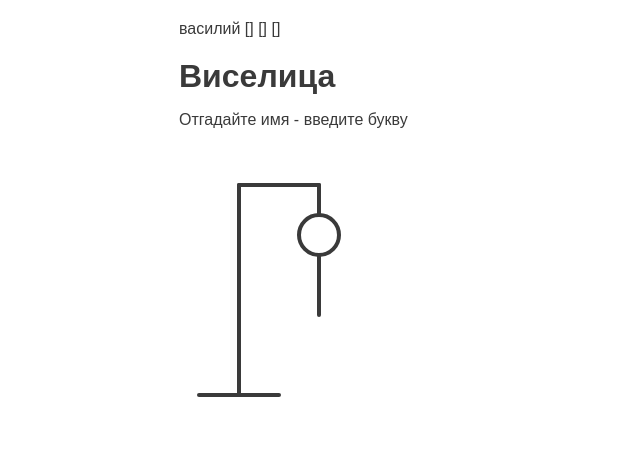
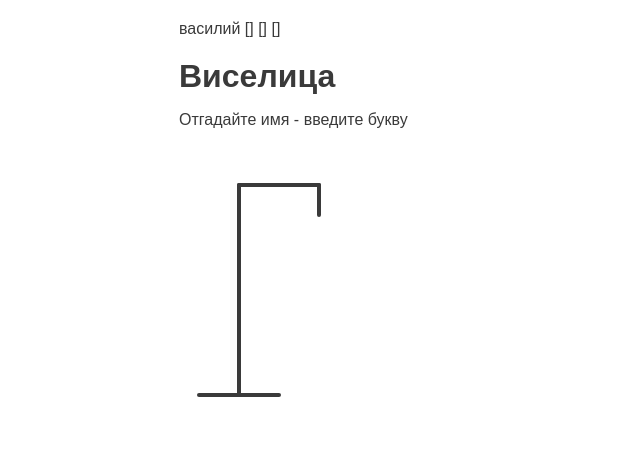
Before and after one commit to drummer-Yurii/game, a Vue app: page / in a window 1280 px wide. Shown: the top 465 px of the page, without its empty margins (266-906 px from the left). Built offline with nearby package versions, Linux system fonts and the light colour scheme.

Commit message:
show figure when add wrong letter

```diff
--- a/src/App.vue
+++ b/src/App.vue
@@ -33,7 +33,7 @@ window.addEventListener('keydown', ({key}) => {
   {{ wrongLetters }}
   <GameHeader />
   <div class="game-container">
-    <GameFigure />
+    <GameFigure :wrong-letters-count="wrongLetters.length" />
     <GameWrongLetters :wrong-letters="wrongLetters" />
     <GameWord :word="word" :correct-letters="correctLetters" />
   </div>
--- a/src/components/GameFigure.vue
+++ b/src/components/GameFigure.vue
@@ -1,5 +1,9 @@
 <script setup lang="ts">
+interface Props {
+  wrongLettersCount: number
+}
 
+defineProps<Props>()
 </script>
 
 <template>
@@ -11,14 +15,14 @@
         <line x1="20" y1="230" x2="100" y2="230" />
 
         <!-- Head -->
-        <circle cx="140" cy="70" r="20" />
+        <circle v-if="wrongLettersCount >= 1" cx="140" cy="70" r="20" />
         <!-- Body -->
-        <line x1="140" y1="90" x2="140" y2="150" />
+        <line v-if="wrongLettersCount >= 2" x1="140" y1="90" x2="140" y2="150" />
         <!-- Arms -->
-        <!-- <line x1="140" y1="120" x2="120" y2="100" />
-          <line x1="140" y1="120" x2="160" y2="100" /> -->
+        <line v-if="wrongLettersCount >= 3" x1="140" y1="120" x2="120" y2="100" />
+        <line v-if="wrongLettersCount >= 4" x1="140" y1="120" x2="160" y2="100" />
         <!-- Legs -->
-        <!-- <line x1="140" y1="150" x2="120" y2="180" />
-          <line x1="140" y1="150" x2="160" y2="180" /> -->
+        <line v-if="wrongLettersCount >= 5" x1="140" y1="150" x2="120" y2="180" />
+        <line v-if="wrongLettersCount >= 6" x1="140" y1="150" x2="160" y2="180" />
     </svg>
 </template>
```
